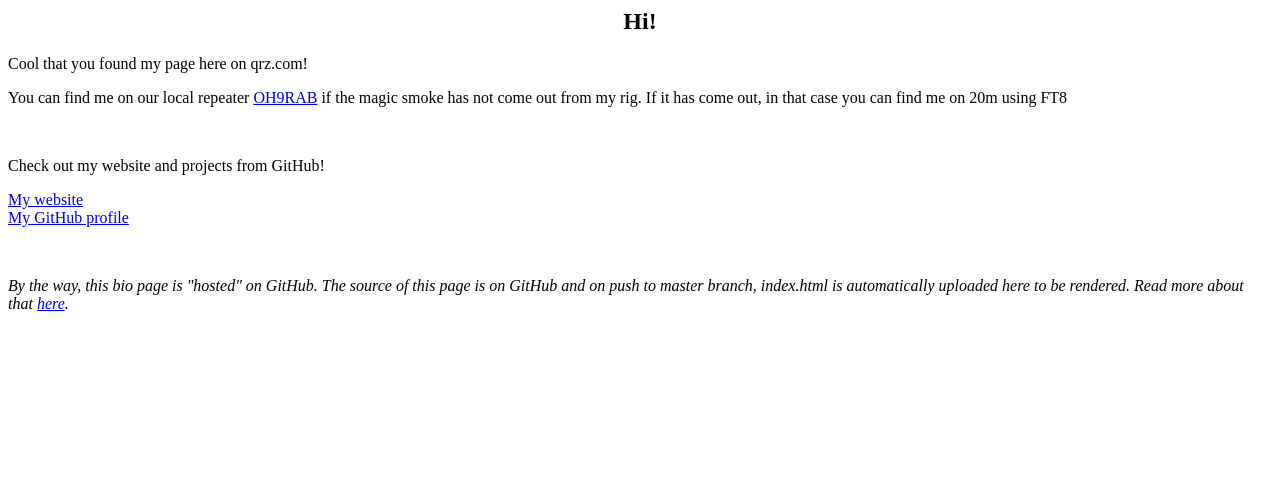
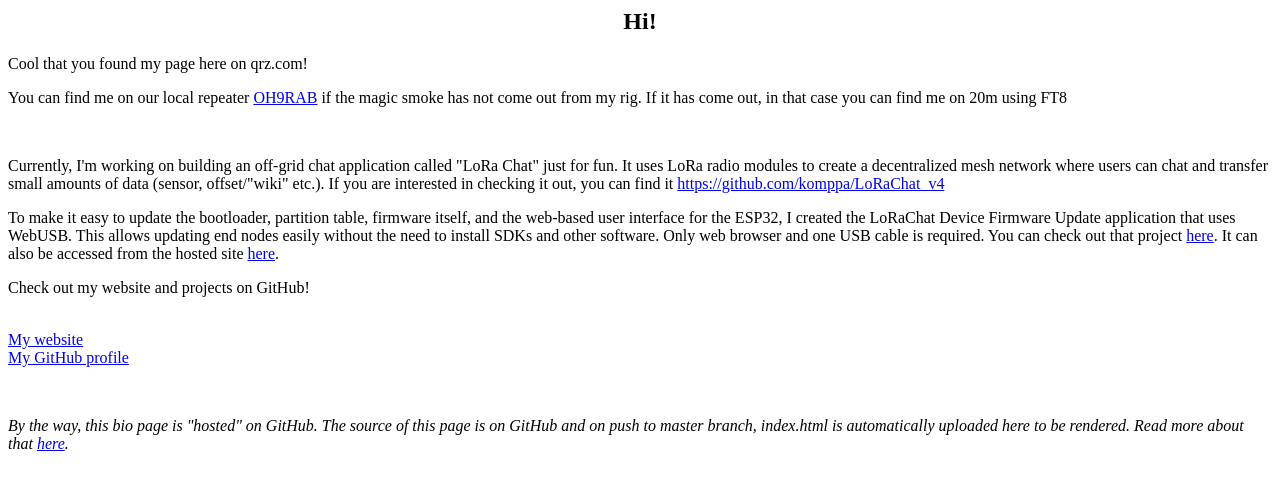
Before and after one commit to komppa/oh9kr_qrz_bio, a plain HTML site: page index.html in a window 1280 px wide. Drawn offline with Linux system fonts and the light colour scheme.

Commit message:
add lrc v4 and lrc dfu

```diff
--- a/index.html
+++ b/index.html
@@ -2,7 +2,10 @@
 <p>Cool that you found my page here on qrz.com!</p>
 <p>You can find me on our local repeater <a target="_blank" href="https://automatic.sral.fi/index.php?st=260">OH9RAB</a> if the magic smoke has not come out from my rig. If it has come out, in that case you can find me on 20m using FT8</p>
 <br />
-<p>Check out my website and projects from GitHub!</p>
+<p>Currently, I'm working on building an off-grid chat application called "LoRa Chat" just for fun. It uses LoRa radio modules to create a decentralized mesh network where users can chat and transfer small amounts of data (sensor, offset/"wiki" etc.). If you are interested in checking it out, you can find it <a href="https://github.com/komppa/LoRaChat_v4" target="_blank">https://github.com/komppa/LoRaChat_v4</a></p>
+<p>To make it easy to update the bootloader, partition table, firmware itself, and the web-based user interface for the ESP32, I created the LoRaChat Device Firmware Update application that uses WebUSB. This allows updating end nodes easily without the need to install SDKs and other software. Only web browser and one USB cable is required. You can check out that project <a href="https://github.com/komppa/LoRaChat_DFU" target="_blank">here</a>. It can also be accessed from the hosted site <a href="https://firmware.rantakangas.com" target="_blank">here</a>.</p>
+<p>Check out my website and projects on GitHub!</p>
+<br />
 <a target="_blank" href="https://www.rantakangas.com">My website</a><br />
 <a target="_blank" href="https://www.github.com/komppa">My GitHub profile</a></p>
 <p>&nbsp;</p>
```
